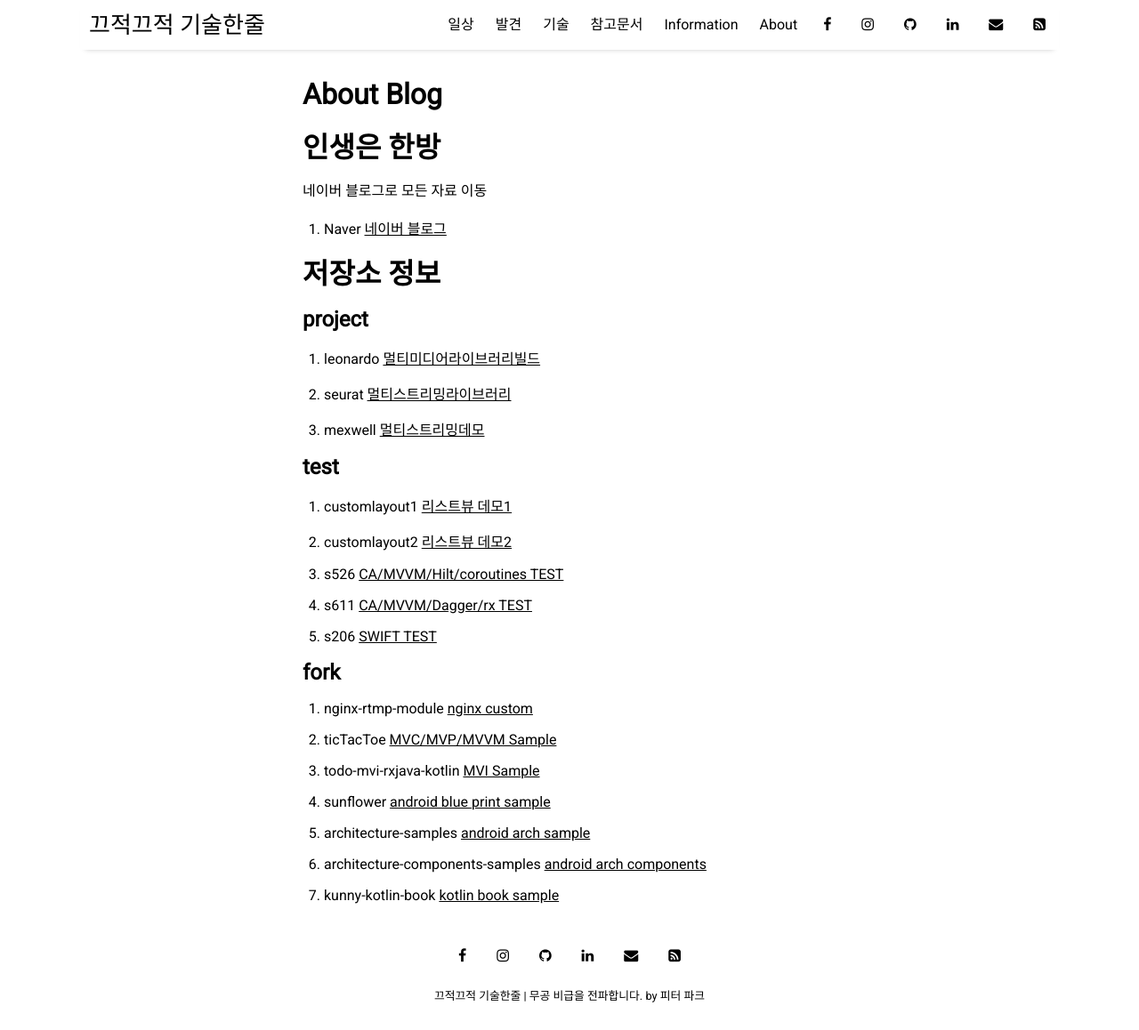
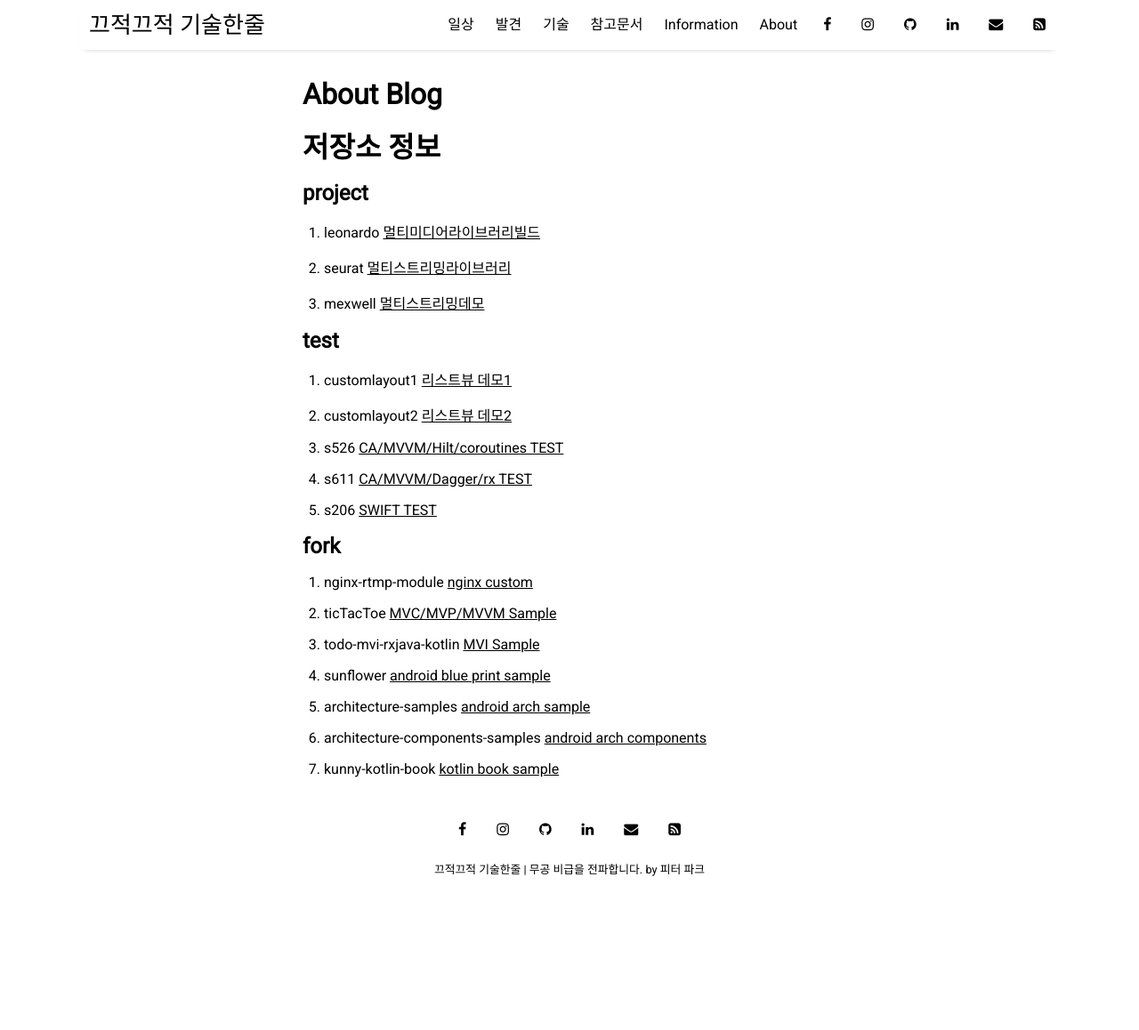
Before and after one commit to parkkw09/parkkw09.github.io, a Jekyll site: the page built from pages/about.md, in a window 1280 px wide and 1158 px high. Shown: the whole window at 89% size. Built offline with Jekyll 4.4.1, drawn with Linux system fonts in a browser that asks for light colours; nearby versions of some CDN libraries.

Commit message:
Modified very simple content.

```diff
--- a/pages/about.md
+++ b/pages/about.md
@@ -3,11 +3,6 @@ layout: page
 title: About Blog
 permalink: /about
 ---
-
-# 인생은 한방
-
-네이버 블로그로 모든 자료 이동
-1. Naver [네이버 블로그](https://blog.naver.com/parkkw09/)
 
 # 저장소 정보
 
```
